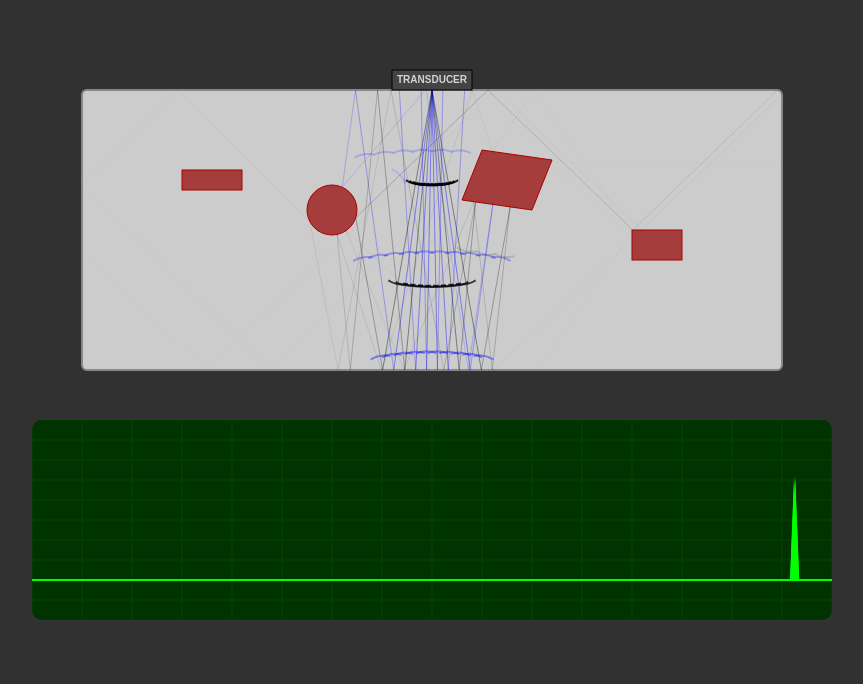
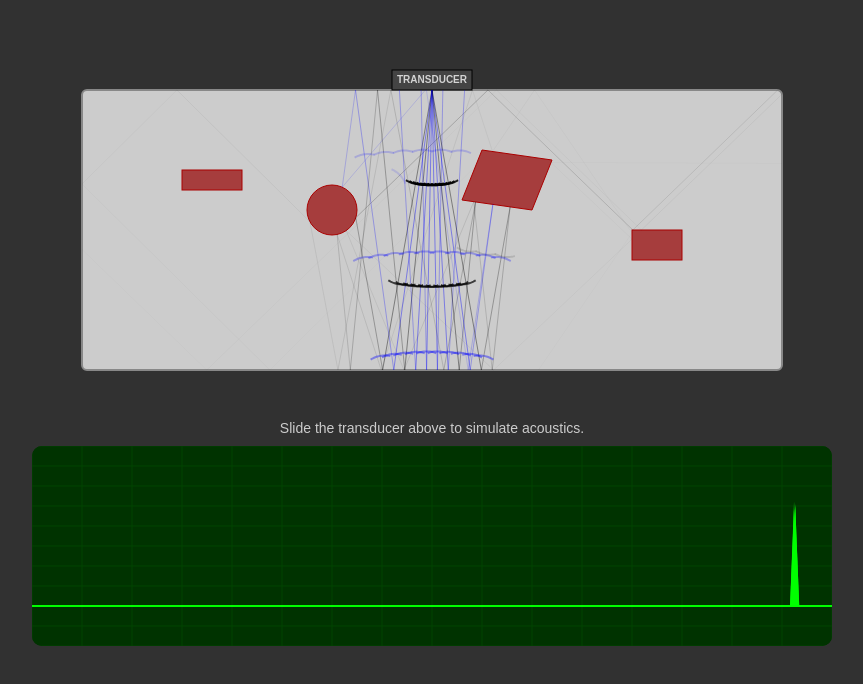
Before and after one commit to bdekraker/bdekraker.github.io, a plain HTML site: page ATDM-UT-Simulator.html in a window 1280 px wide. Shown: the whole page, without its empty margins (208-1071 px from the left). Drawn offline with Linux system fonts and the light colour scheme.

Commit message:
Update ATDM-UT-Simulator.html

```diff
--- a/ATDM-UT-Simulator.html
+++ b/ATDM-UT-Simulator.html
@@ -4,16 +4,25 @@
   <meta charset="UTF-8">
   <title>Ultrasonic NDT Simulator + Realistic A‑Scan Spikes</title>
   <style>
-    body { margin:0; background:#313131; } /* Light gray background */
+    body { margin:0; background:#313131; color: #f0f0f0; font-family: sans-serif; } /* Dark background, light text, default sans-serif */
     canvas { display:block; margin:10px auto; }
-    #canvas { background:#313131; } /* Light gray background */
+    #canvas { background:#313131; }
     #ascan { background:#003300; border-radius: 10px; } /* Rounded corners for A-scan canvas */
+    #instructionText {
+      text-align: center;
+      font-family: sans-serif;
+      color: #cccccc; /* Light gray text for contrast */
+      margin: 10px 0;
+      font-size: 14px;
+    }
   </style>
 </head>
 <body>
 
   <!-- main ray‑trace -->
   <canvas id="canvas" width="800" height="400"></canvas>
+  <!-- Instructional Text -->
+  <div id="instructionText">Slide the transducer above to simulate acoustics.</div>
   <!-- A‑scan display -->
   <canvas id="ascan"  width="800" height="200"></canvas>
 
```
